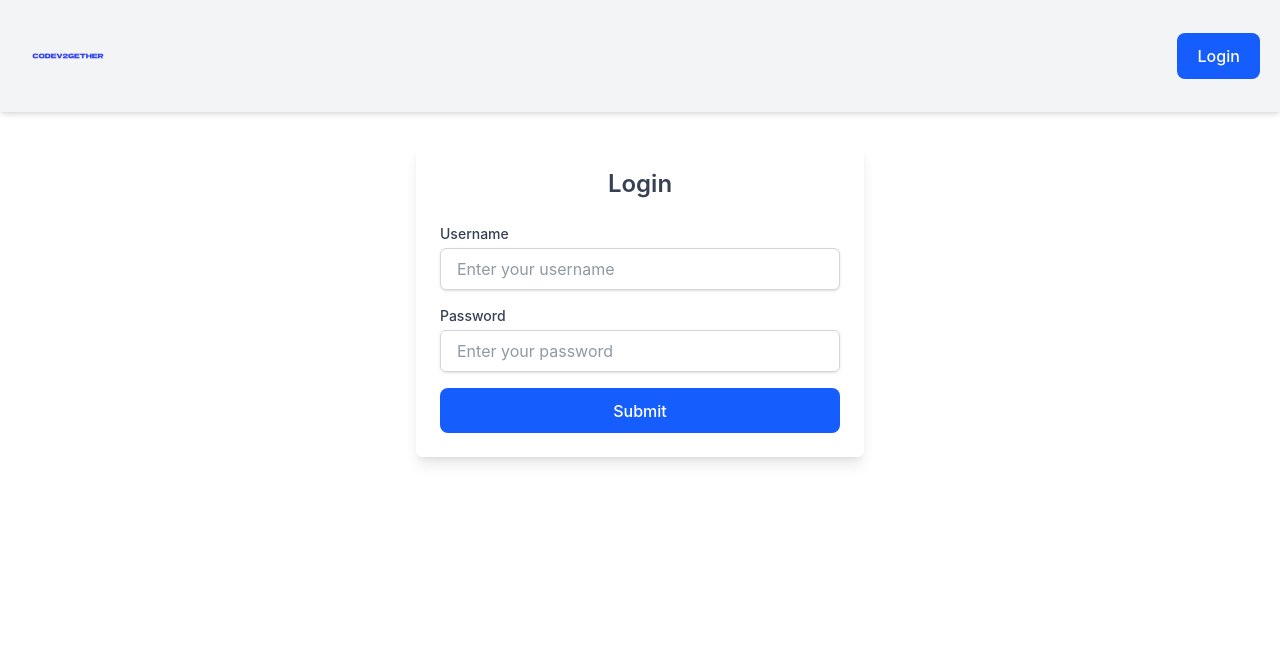
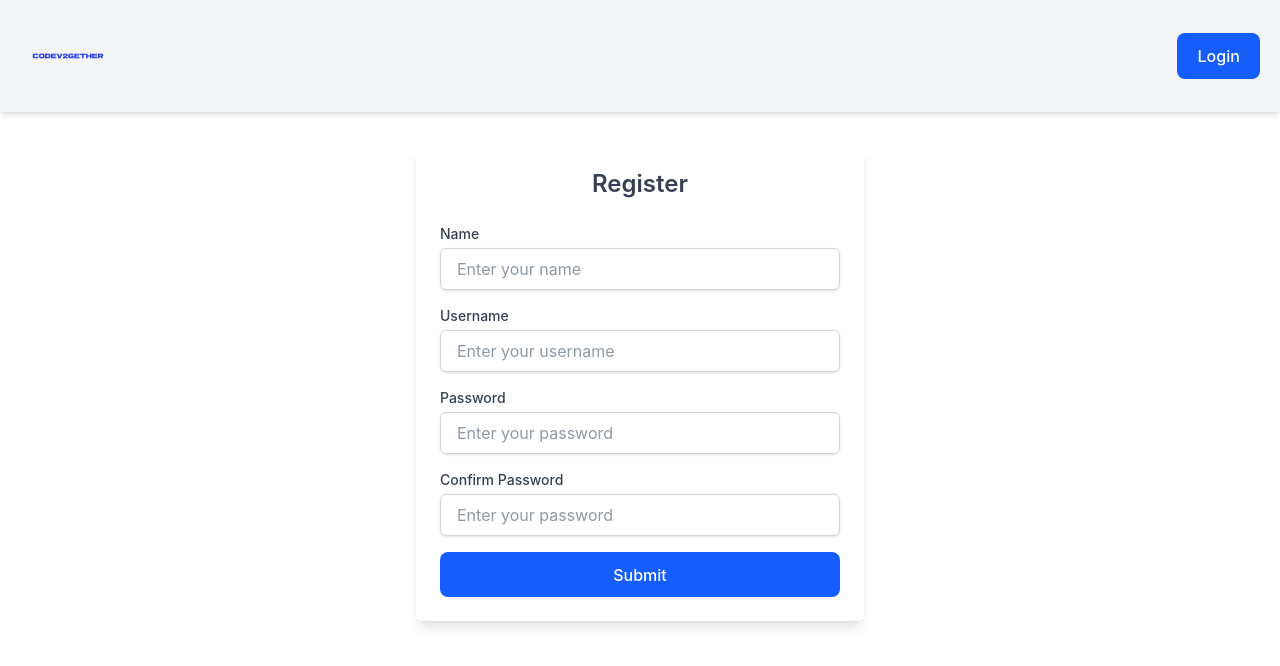
Before and after one commit to jkrmrl/codev2gether-client, a React (Vite) app: page /register in a window 1280 px wide. Shown: the top 666 px of the page. Built offline with nearby package versions, Linux system fonts and the light colour scheme.

Commit message:
feat(form): add condition to display form fields based on route

```diff
--- a/src/components/Form.tsx
+++ b/src/components/Form.tsx
@@ -1,10 +1,27 @@
 import React from 'react';
+import { useLocation } from 'react-router-dom';
 
 const Form: React.FC = () => {
+    const location = useLocation();
+
     return (
         <div className="max-w-md mx-auto p-6 bg-white rounded-md shadow-lg mt-8">
-            <h2 className="text-2xl font-semibold text-center text-gray-700 mb-6">Login</h2>
+            <h2 className="text-2xl font-semibold text-center text-gray-700 mb-6">{location.pathname === '/login' ? 'Login' : 'Register'}</h2>
             <form>
+                {location.pathname === '/register' && (
+                    <div className="mb-4">
+                    <label className="block text-sm font-medium text-gray-700">
+                    Name
+                    </label>
+                    <input
+                    type="text"
+                    id="name"
+                    name="name"
+                    placeholder="Enter your name"
+                    className="mt-1 block w-full px-4 py-2 border border-gray-300 rounded-md shadow-sm"
+                    />
+                </div>
+                )}
                 <div className="mb-4">
                     <label className="block text-sm font-medium text-gray-700">
                     Username
@@ -29,7 +46,20 @@ const Form: React.FC = () => {
                     className="mt-1 block w-full px-4 py-2 border border-gray-300 rounded-md shadow-sm"
                     />
                 </div>
-
+                {location.pathname === '/register' && (
+                    <div className="mb-4">
+                    <label className="block text-sm font-medium text-gray-700">
+                    Confirm Password
+                    </label>
+                    <input
+                    type="password"
+                    id="confirmPassword"
+                    name="confirmPassword"
+                    placeholder="Enter your password"
+                    className="mt-1 block w-full px-4 py-2 border border-gray-300 rounded-md shadow-sm"
+                    />
+                </div>
+                )}
                 <button
                     type="submit"
                     className="w-full py-2 px-4 bg-blue-600 text-white font-semibold rounded-md hover:bg-blue-500"
```
Lines whose indentation alone changed are shown as unchanged.
